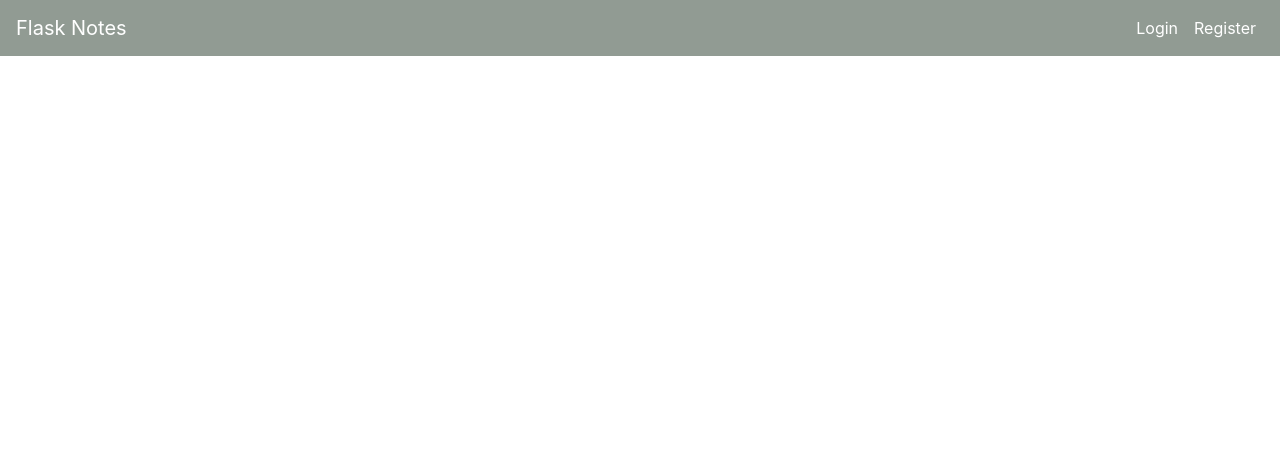
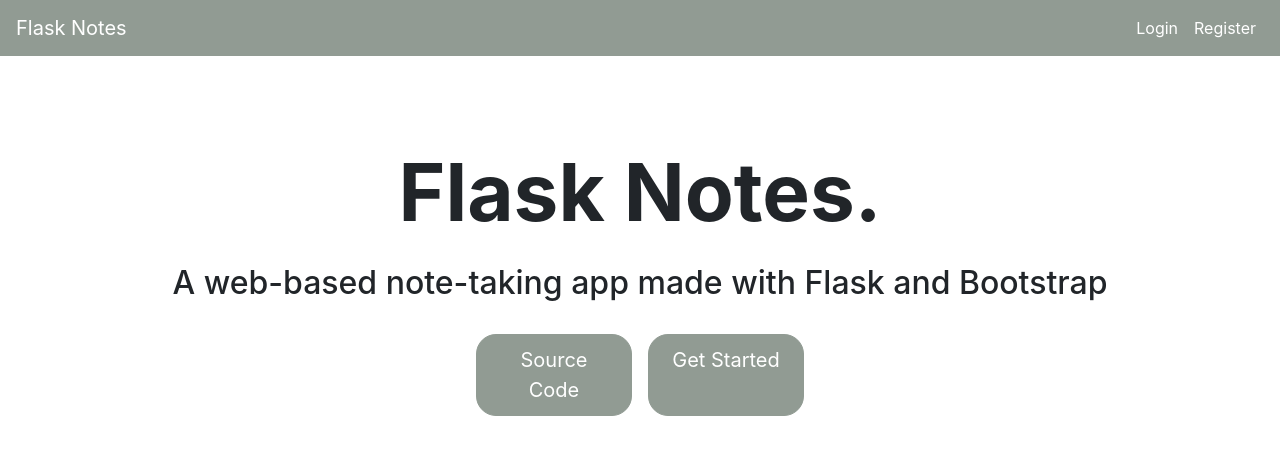
Before and after one commit to ghandylan/flask-notes, a Flask app: page /home in a window 1280 px wide. Shown: the top 455 px of the page. Run offline with Flask 3, Linux system fonts and the light colour scheme; some libraries are stand-ins or nearby versions.

Commit message:
Added home page front end

```diff
--- a/static/stylesheet/styles.css
+++ b/static/stylesheet/styles.css
@@ -92,6 +92,45 @@
     resize: none;
 }
 
+#home_page_title {
+    text-align: center;
+    margin-top: 3em;
+    padding-top: 2.5em;
+}
+
+#home_page_title h1 {
+    font-size: 5em;
+}
+
+#home_page_title h2 {
+    font-size: 2em;
+    margin: 0;
+    padding: 0.5em 0 0;
+}
+
+#home_page_buttons {
+    display: flex;
+    justify-content: center;
+    margin: 2em 1em 0;
+    gap: 1em;
+}
+
+#home_page_buttons a {
+    text-decoration: none;
+    color: #ffffff;
+    padding: 0.5em 1em;
+    border: 1px solid #919b93;
+    background-color: #919b93;
+    border-radius: 1em;
+    /* TODO: Fix buttons on mobile view */
+    width: 12.5%;
+}
+
+#home_page_buttons a:hover {
+    background-color: #b2b2b2;
+    color: #ffffff;
+}
+
 /********** Responsive Media Queries ***********/
 @media (max-width: 767px) {
     .form-container, .addnote-form-container {
--- a/templates/guest/home.html
+++ b/templates/guest/home.html
@@ -1,5 +1,15 @@
 {% extends "base.html" %}
 {% block title %}Flask Notes{% endblock %}
 {% block content %}
+    <div id="home_page_title">
+        <h1><b>Flask Notes.</b></h1>
+        <h2>A web-based note-taking app made with Flask and Bootstrap</h2>
+    </div>
+
+    <div id="home_page_buttons">
+        <a href="/login" class="btn btn-primary btn-lg active" role="button" aria-pressed="true">Source Code</a>
+        <a href="/register" class="btn btn-primary btn-lg active" role="button" aria-pressed="true">Get Started</a>
+    </div>
+
 
 {% endblock %}
```
